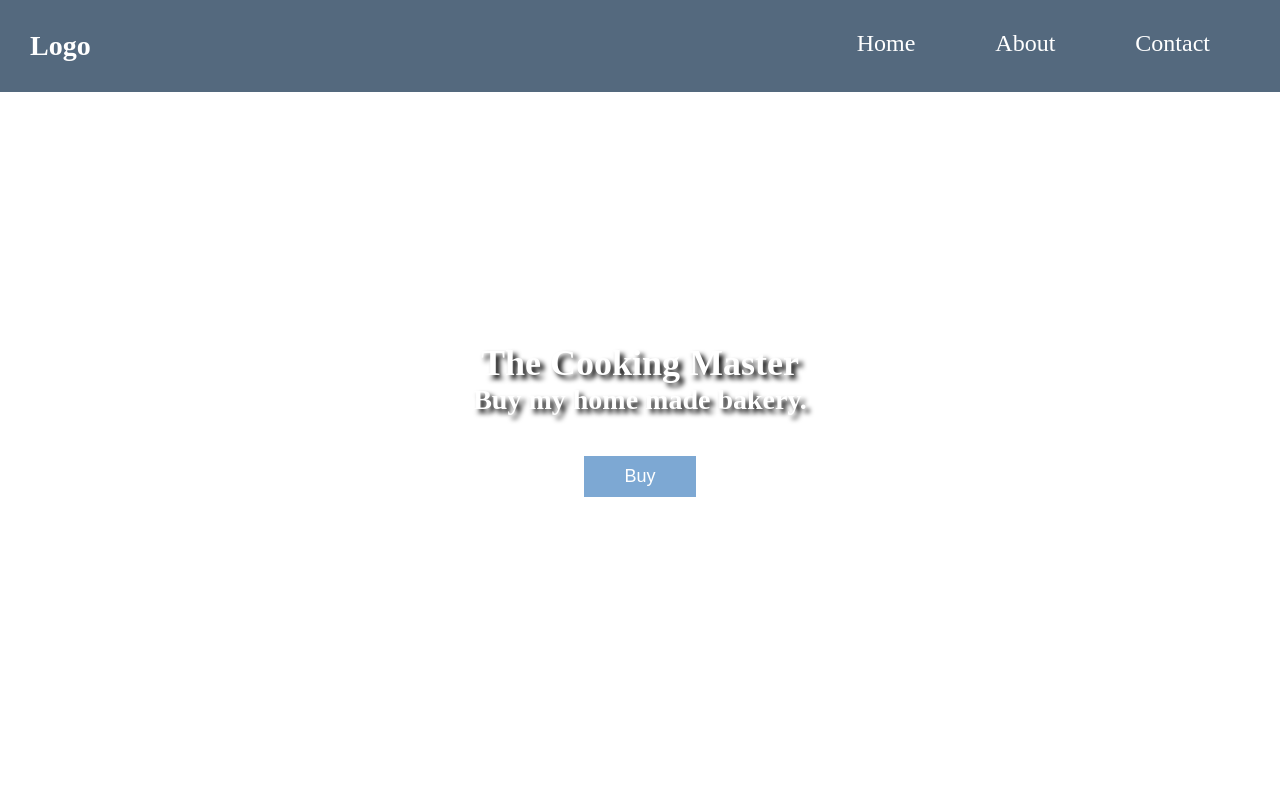
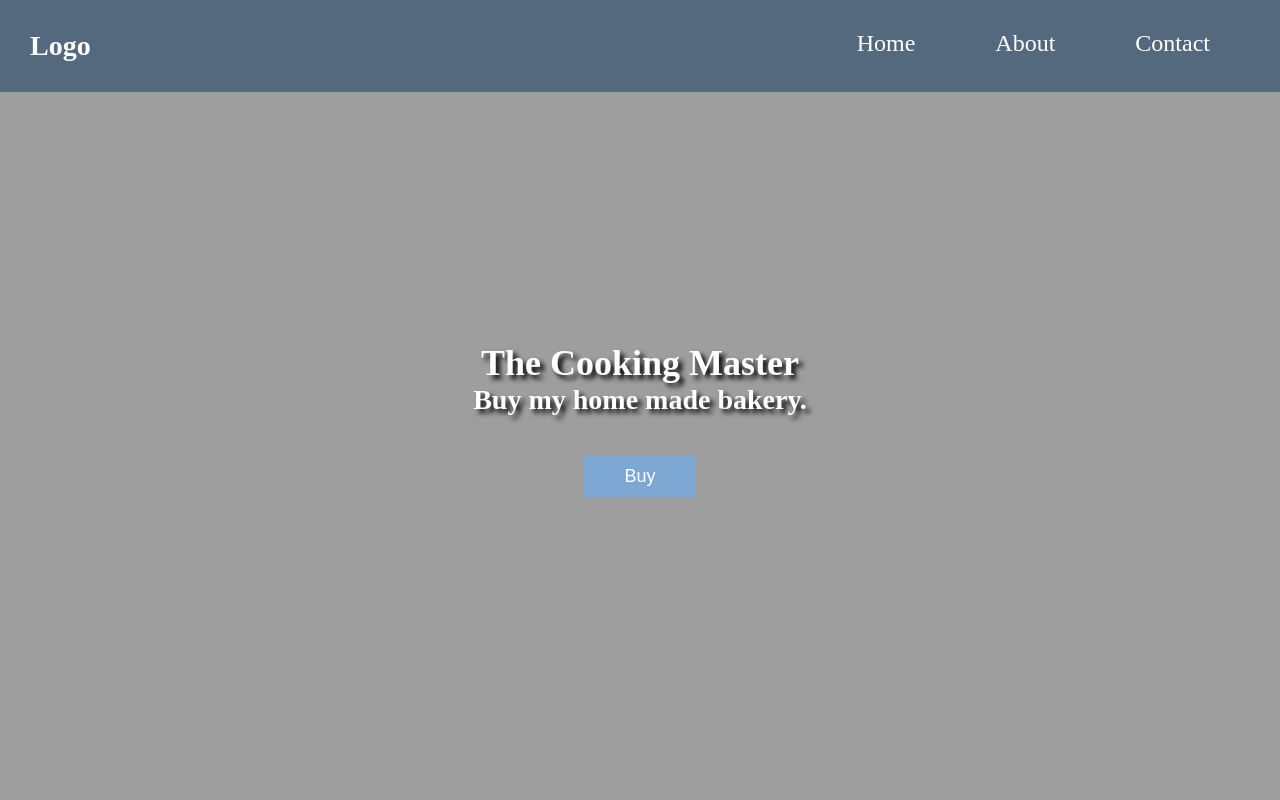
Before and after one commit to shoebHamim/html-css-project1, a plain HTML site: page index.html in a window 1280 px wide. Shown: the top 800 px of the page. Drawn offline with Linux system fonts and the light colour scheme; the site is published under a folder, as on GitHub Pages, so addresses that start at the root find nothing.

Commit message:
url issue fixed

```diff
--- a/style.css
+++ b/style.css
@@ -39,13 +39,13 @@ nav ul{
 nav li{
     float: left;
     margin: 0 4rem;
-    padding: ;
+
 }
 .clear{
     clear: both ;
 }
 .main{
-    background: url('/pexels-nerfee-mirandilla-3186654.jpg');
+    background: url('pexels-nerfee-mirandilla-3186654.jpg');
     background-size: cover;
     background-repeat: no-repeat;
     height: 100rem;
```
